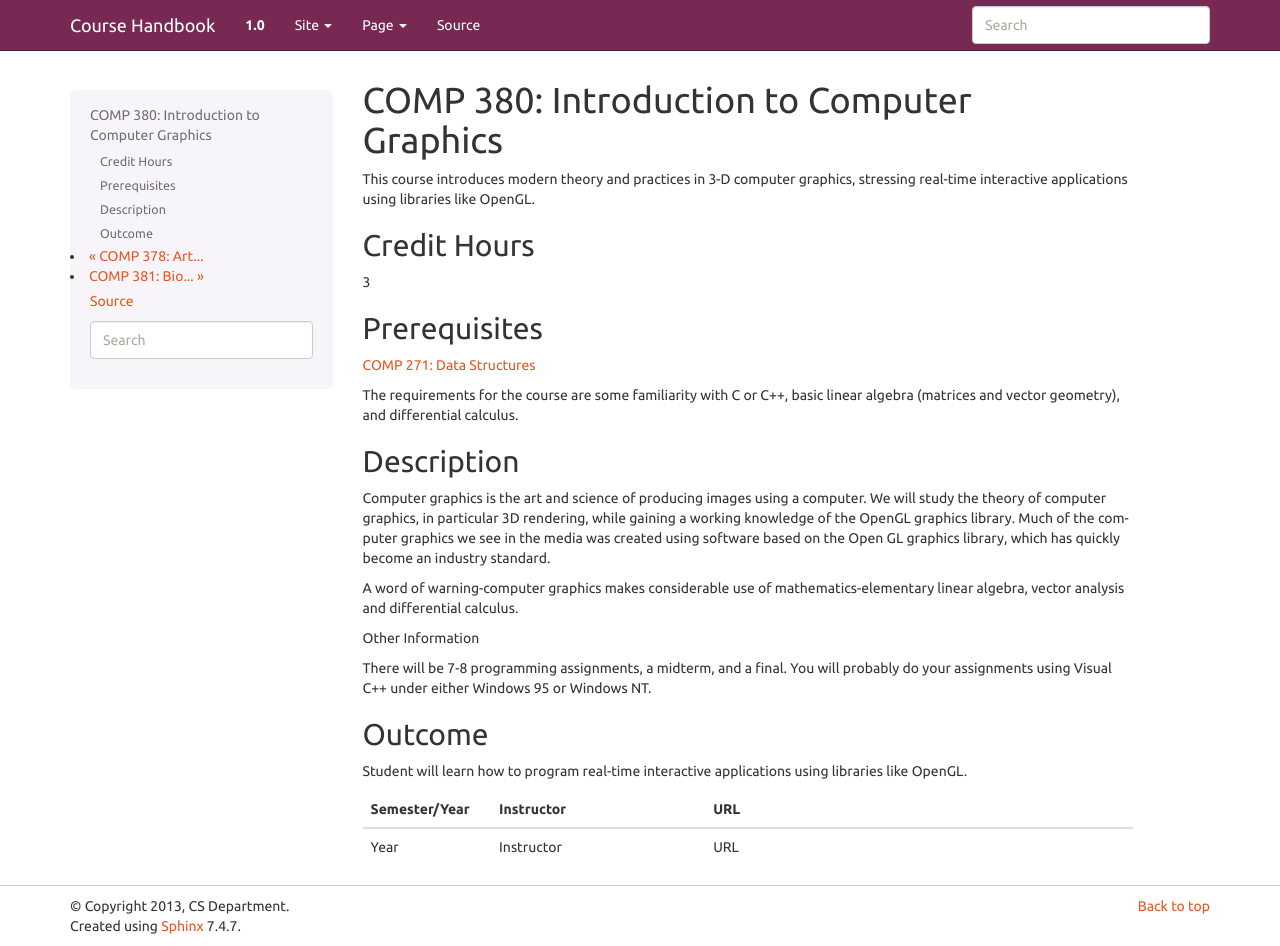
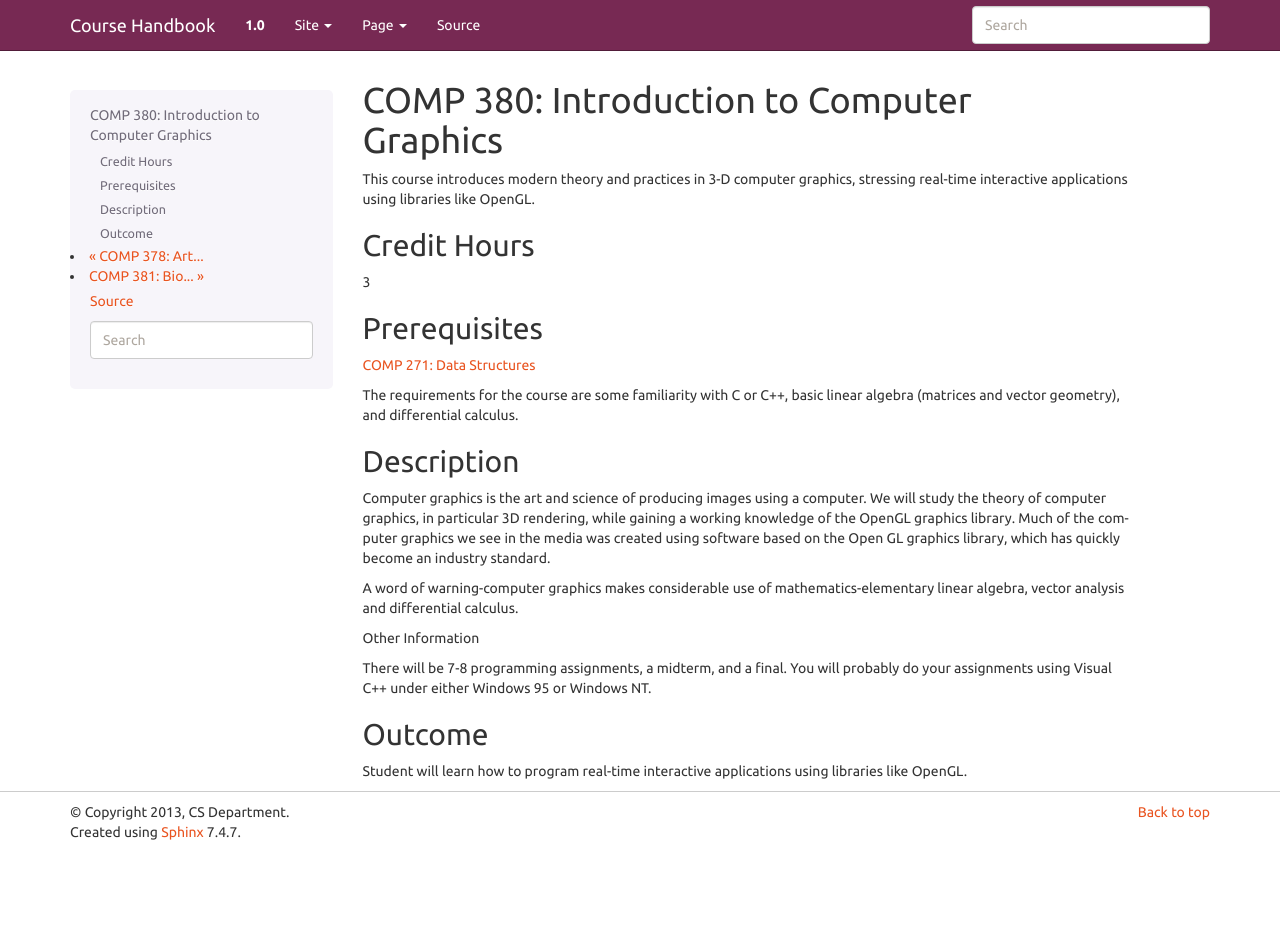
Before and after one commit to kyang5/coursedescriptions, a Sphinx documentation site: the page built from source/comp380.rst, in a window 1280 px wide and 946 px high. Built offline with Sphinx 7.4.7, drawn with Linux system fonts in a browser that asks for light colours.

Commit message:
Updated syllabus info for COMP 380

```diff
--- a/source/comp380.rst
+++ b/source/comp380.rst
@@ -45,5 +45,3 @@
 .. csv-table::
    	:header: "Semester/Year", "Instructor", "URL"
    	:widths: 15, 25, 50
-
-	"Year", "Instructor", "URL"
```
